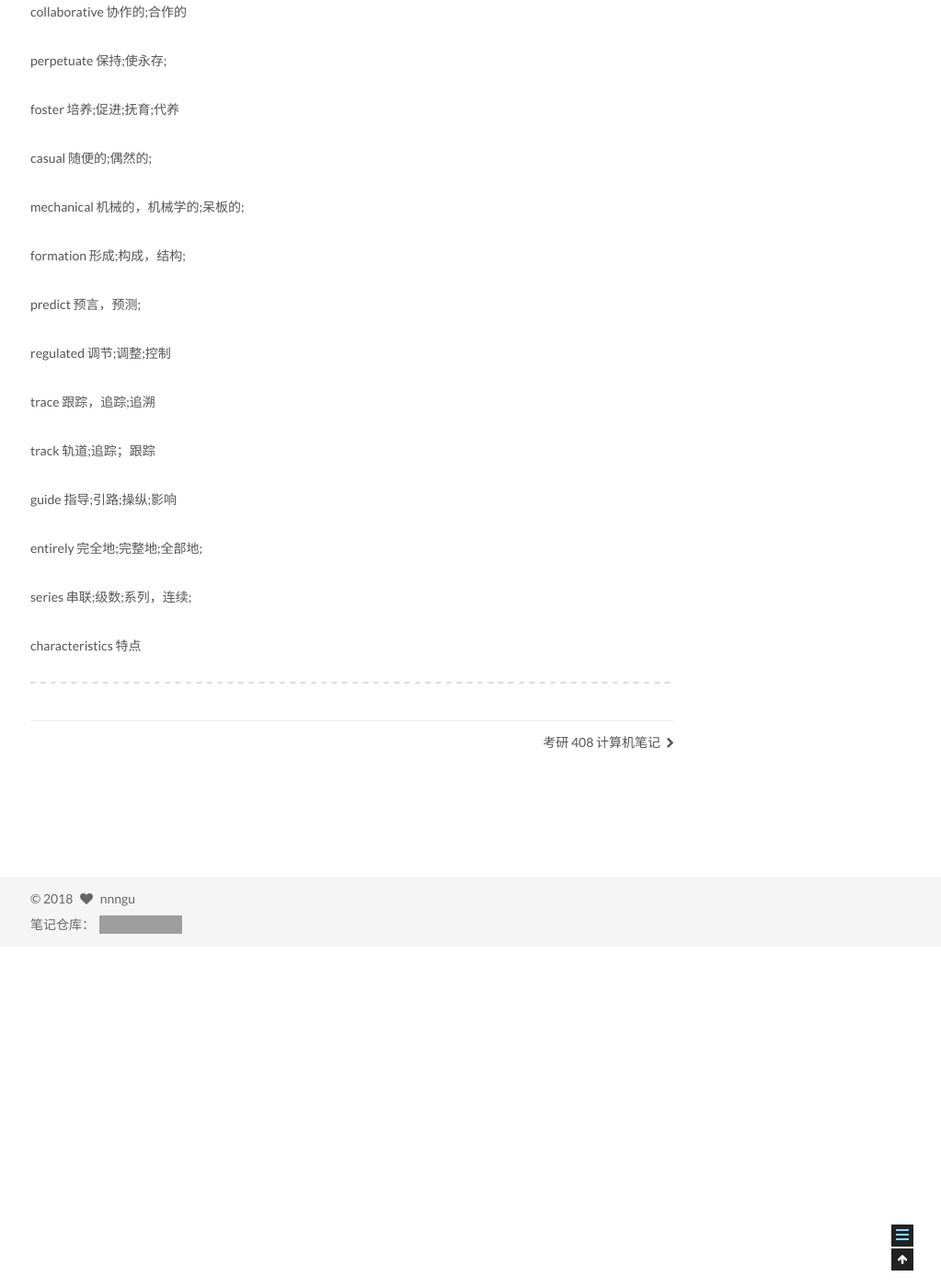
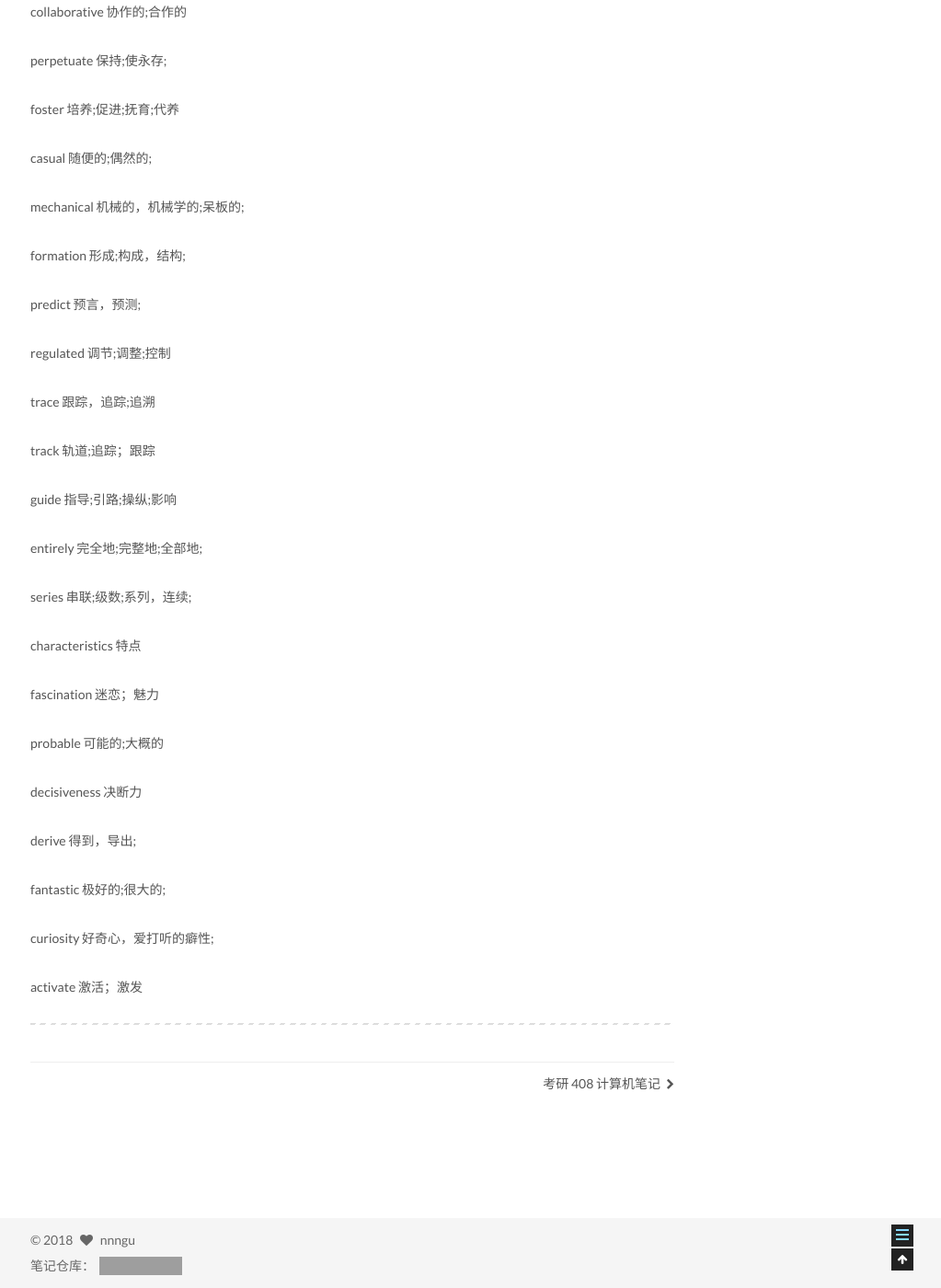
Before and after one commit to nnngu/LearningNotes, a Jekyll site: the page built from _posts/2018-06-18-考研 201 英语笔记.md, in a window 1280 px wide and 1400 px high, scrolled down 5765 px. Shown: the whole window at 92% size, without its empty margins (257-1280 px from the left). Built offline with Jekyll 4.4.1, drawn with Linux system fonts in a browser that asks for light colours; grey boxes are pictures that could not be loaded.

Commit message:
修改文件: _posts/2018-06-18-考研 201 英语笔记.md

```diff
--- a/_posts/2018-06-18-考研 201 英语笔记.md
+++ b/_posts/2018-06-18-考研 201 英语笔记.md
@@ -237,4 +237,18 @@ series  串联;级数;系列，连续;
 
 characteristics  特点
 
+fascination  迷恋；魅力
+
+probable  可能的;大概的
+
+decisiveness  决断力
+
+derive  得到，导出;
+
+fantastic  极好的;很大的;
+
+curiosity  好奇心，爱打听的癖性;
+
+activate  激活；激发
+
 ---
```
